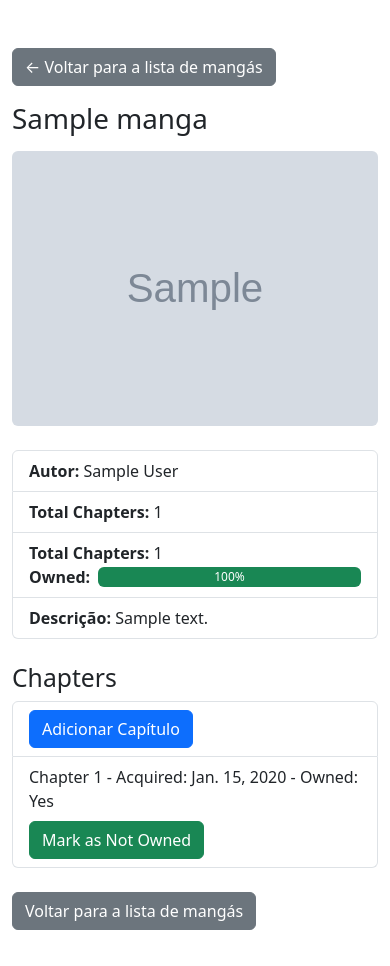
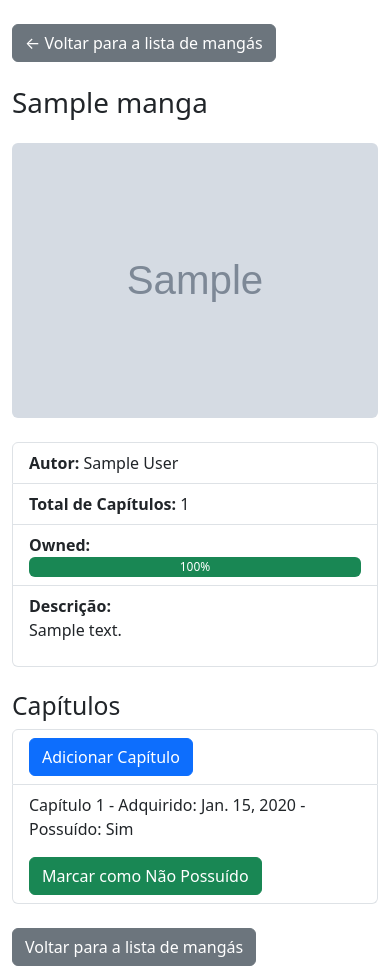
Before and after one commit to 123duran/Manga-Collection-Manager, a Django app: page /1/ in a window 390 px wide. Before the commit the page ends 930 px from the top, so only its background shows below. Run offline with Django 5.2, Linux system fonts and the light colour scheme; tables that the repository leaves empty hold one stand-in row (values such as "Sample post"); grey boxes marked "Sample" are stand-in pictures; some libraries are stand-ins or nearby versions.

Commit message:
feat(ui): refactor manga list and detail pages for responsiveness and consistent styling
- Update manga_list.html and manga_detail.html to extend base template with Bootstrap
- Implement responsive grid layouts for manga covers and info sections
- Standardize image display using card-img-top and img-fluid classes with object-fit: contain
- Add styled placeholders for missing cover images
- Enhance chapters list layout with flexible alignment and better spacing
- Ensure consistent button styles and spacing across pages for improved UX

```diff
--- a/mangasV2/mangas/templates/mangas/manga_detail.html
+++ b/mangasV2/mangas/templates/mangas/manga_detail.html
@@ -1,39 +1,31 @@
-<!DOCTYPE html>
-<html lang="pt-br">
-<head>
-    <meta charset="UTF-8">
-    <meta name="viewport" content="width=device-width, initial-scale=1.0">
-    <title>{{ manga.title }} - Detalhes</title>
+{% extends 'mangas/base.html' %}
 
-    <!-- Carregar o Bootstrap via CDN -->
-    <link href="https://cdn.jsdelivr.net/npm/bootstrap@5.3.3/dist/css/bootstrap.min.css" rel="stylesheet" integrity="sha384-QWTKZyjpPEjISv5WaRU9OFeRpok6YctnYmDr5pNlyT2bRjXh0JMhjY6hW+ALEwIH" crossorigin="anonymous">
-    <script src="https://cdn.jsdelivr.net/npm/bootstrap@5.3.3/dist/js/bootstrap.bundle.min.js" integrity="sha384-YvpcrYf0tY3lHB60NNkmXc5s9fDVZLESaAA55NDzOxhy9GkcIdslK1eN7N6jIeHz" crossorigin="anonymous"></script>
-</head>
-<body>
-    <div class="container mt-5">
-        <a href="{% url 'manga_list' %}" class="btn btn-secondary mb-3">← Voltar para a lista de mangás</a>
-        <h1 class="mb-3">{{ manga.title }}</h1>
+{% block title %}{{ manga.title }} - Detalhes{% endblock %}
+
+{% block content %}
+<a href="{% url 'manga_list' %}" class="btn btn-secondary mb-4">← Voltar para a lista de mangás</a>
+
+<h1 class="mb-4">{{ manga.title }}</h1>
 
 <div class="row">
     <!-- Capa do Mangá -->
-            <div class="col-md-4">
+    <div class="col-12 col-md-4 mb-4">
         {% if manga.cover %}
-                    <img src="{{ manga.cover }}" alt="Capa de {{ manga.title }}" class="img-fluid rounded mb-4">
+            <img src="{{ manga.cover }}" alt="Capa de {{ manga.title }}" class="card-img-top img-fluid rounded">
         {% else %}
-                    <div class="alert alert-warning">Nenhuma capa disponível.</div>
+            <div class="card-img-top no-cover-placeholder rounded d-flex align-items-center justify-content-center">
+                Nenhuma capa disponível.
+            </div>
         {% endif %}
     </div>
+
     <!-- Informações do Mangá -->
-            <div class="col-md-8">
+    <div class="col-12 col-md-8">
         <ul class="list-group mb-4">
             <li class="list-group-item"><strong>Autor:</strong> {{ manga.author }}</li>
-                    <li class="list-group-item"><strong>Total Chapters:</strong> {{ chapter_count }}</li>
+            <li class="list-group-item"><strong>Total de Capítulos:</strong> {{ chapter_count }}</li>
             <li class="list-group-item">
-                        <strong>Total Chapters:</strong> {{ chapter_count }}<br>
-
-                        <div class="d-flex align-items-center">
-                            <strong class="me-2">Owned:</strong>
-                            <div class="flex-grow-1">
+                <strong>Owned:</strong>
                 <div class="progress" style="height: 1.25rem;">
                     <div class="progress-bar bg-success" role="progressbar"
                          style="width: {{ owned_percent }}%;"
@@ -41,38 +33,39 @@
                         {{ owned_percent }}%
                     </div>
                 </div>
-                            </div>
-                        </div>
             </li>
-                    <li class="list-group-item"><strong>Descrição:</strong> {{ manga.description }}</li>
+            <li class="list-group-item"><strong>Descrição:</strong><br>{{ manga.description|linebreaks }}</li>
         </ul>
-                <h2>Chapters</h2>
+
+        <h2>Capítulos</h2>
         <ul class="list-group mb-4">
             <li class="list-group-item">
-
-                        <form action="{% url 'create_chapter' manga.id %}" method="post">
+                <form action="{% url 'create_chapter' manga.id %}" method="post" class="mb-0">
                     {% csrf_token %}
                     <button type="submit" class="btn btn-primary">Adicionar Capítulo</button>
                 </form>
             </li>
+
             {% for chapter in manga.chapters.all %}
-                        <li class="list-group-item">
-                            Chapter {{ chapter.number }} -
-                            Acquired: {% if chapter.date_acquired %} {{ chapter.date_acquired }} {% else %} Not acquired {% endif %} -
-                            Owned: {% if chapter.owned %} Yes {% else %} No {% endif %}
-
-                            <form action="{% url 'toggle_owned_chapter' chapter.id %}" method="post" class="mt-2">
+                <li class="list-group-item d-flex flex-column flex-md-row justify-content-between align-items-start align-items-md-center gap-3">
+                    <div>
+                        Capítulo {{ chapter.number }} -
+                        Adquirido: {% if chapter.date_acquired %}{{ chapter.date_acquired }}{% else %}Não adquirido{% endif %} -
+                        Possuído: {% if chapter.owned %}Sim{% else %}Não{% endif %}
+                    </div>
+                    <form action="{% url 'toggle_owned_chapter' chapter.id %}" method="post" class="mb-0">
                         {% csrf_token %}
                         <button type="submit" class="btn {% if chapter.owned %}btn-success{% else %}btn-warning{% endif %}">
-                                    {% if chapter.owned %} Mark as Not Owned {% else %} Mark as Owned {% endif %}
+                            {% if chapter.owned %}Marcar como Não Possuído{% else %}Marcar como Possuído{% endif %}
                         </button>
                     </form>
                 </li>
+            {% empty %}
+                <li class="list-group-item text-muted">Nenhum capítulo encontrado.</li>
             {% endfor %}
         </ul>
+
         <a href="{% url 'manga_list' %}" class="btn btn-secondary">Voltar para a lista de mangás</a>
     </div>
 </div>
-    </div>
-</body>
-</html>
+{% endblock %}
```
Also changed, not shown: mangasV2/mangas/templates/mangas/manga_list.html (+15 -22 lines), mangasV2/static/mangas/css/styles.css (+10 -0 lines). Lines whose indentation alone changed are shown as unchanged.
